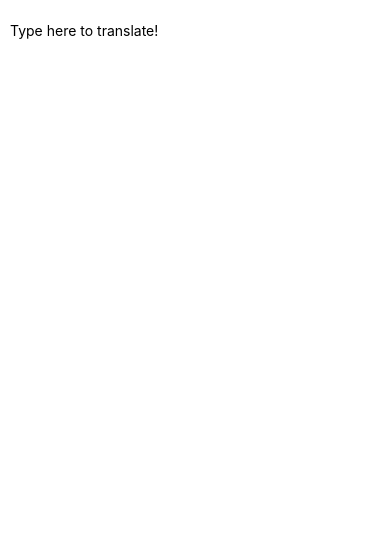
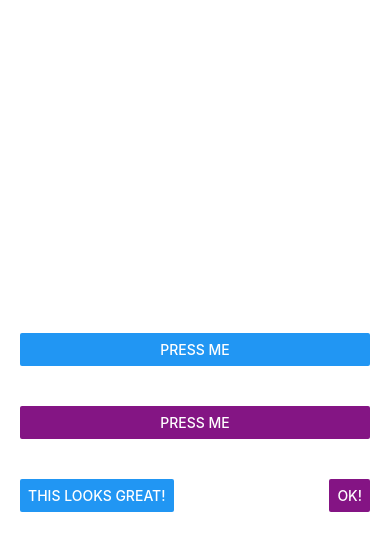
Before and after one commit to saikatdas0790/react-native-basic-app, a React Native app: screen / in a window 390 px wide. Shown: the top 550 px of the page. Built offline with nearby package versions, Linux system fonts and the light colour scheme.

Commit message:
Using a basic Button component to style and display buttons

```diff
--- a/App.js
+++ b/App.js
@@ -1,26 +1,46 @@
 import React, { Component } from "react";
-import { AppRegistry, Text, TextInput, View } from "react-native";
+import { Alert, AppRegistry, Button, StyleSheet, View } from "react-native";
 
-export default class PizzaTranslator extends Component {
-  state = { text: "" };
+export default class ButtonBasics extends Component {
+  onPressButton() {
+    Alert.alert("You tapped the button!");
+  }
 
   render() {
     return (
-      <View style={{ padding: 10 }}>
-        <TextInput
-          style={{ height: 40 }}
-          placeholder="Type here to translate!"
-          onChangeText={text => this.setState({ text })}
-        />
-        <Text style={{ padding: 10, fontSize: 42 }}>
-          {this.state.text
-            .split(" ")
-            .map(word => word && "🍕")
-            .join(" ")}
-        </Text>
+      <View style={styles.container}>
+        <View style={styles.buttonContainer}>
+          <Button onPress={this.onPressButton} title="Press Me" />
+        </View>
+        <View style={styles.buttonContainer}>
+          <Button
+            onPress={this.onPressButton}
+            title="Press Me"
+            color="#841584"
+          />
+        </View>
+        <View style={styles.alternativeLayoutButtonContainer}>
+          <Button onPress={this.onPressButton} title="This looks great!" />
+          <Button onPress={this.onPressButton} title="OK!" color="#841484" />
+        </View>
       </View>
     );
   }
 }
 
-AppRegistry.registerComponent("AwesomeProject", () => PizzaTranslator);
+const styles = StyleSheet.create({
+  container: {
+    flex: 1,
+    justifyContent: "center"
+  },
+  buttonContainer: {
+    margin: 20
+  },
+  alternativeLayoutButtonContainer: {
+    margin: 20,
+    flexDirection: "row",
+    justifyContent: "space-between"
+  }
+});
+
+AppRegistry.registerComponent("BasicApp", () => ButtonBasics);
```
